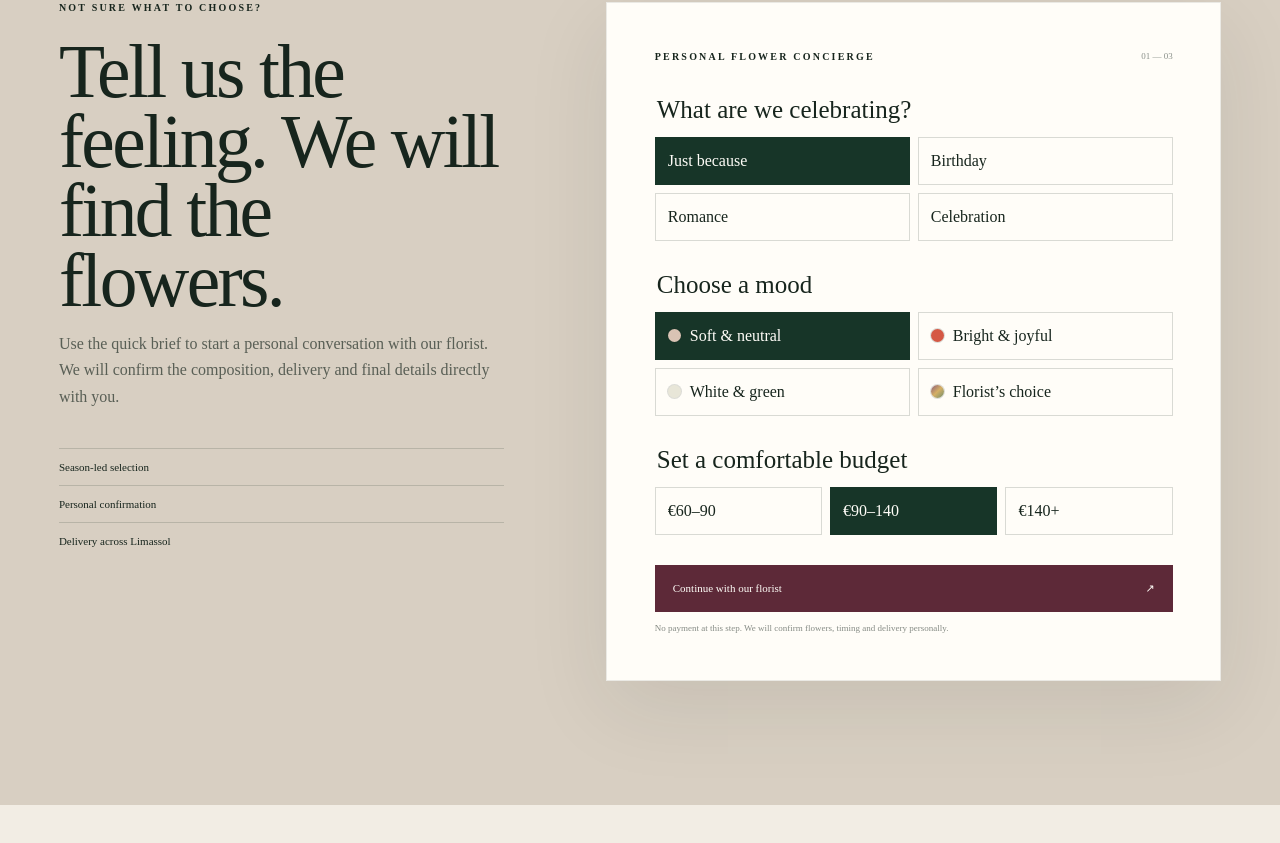
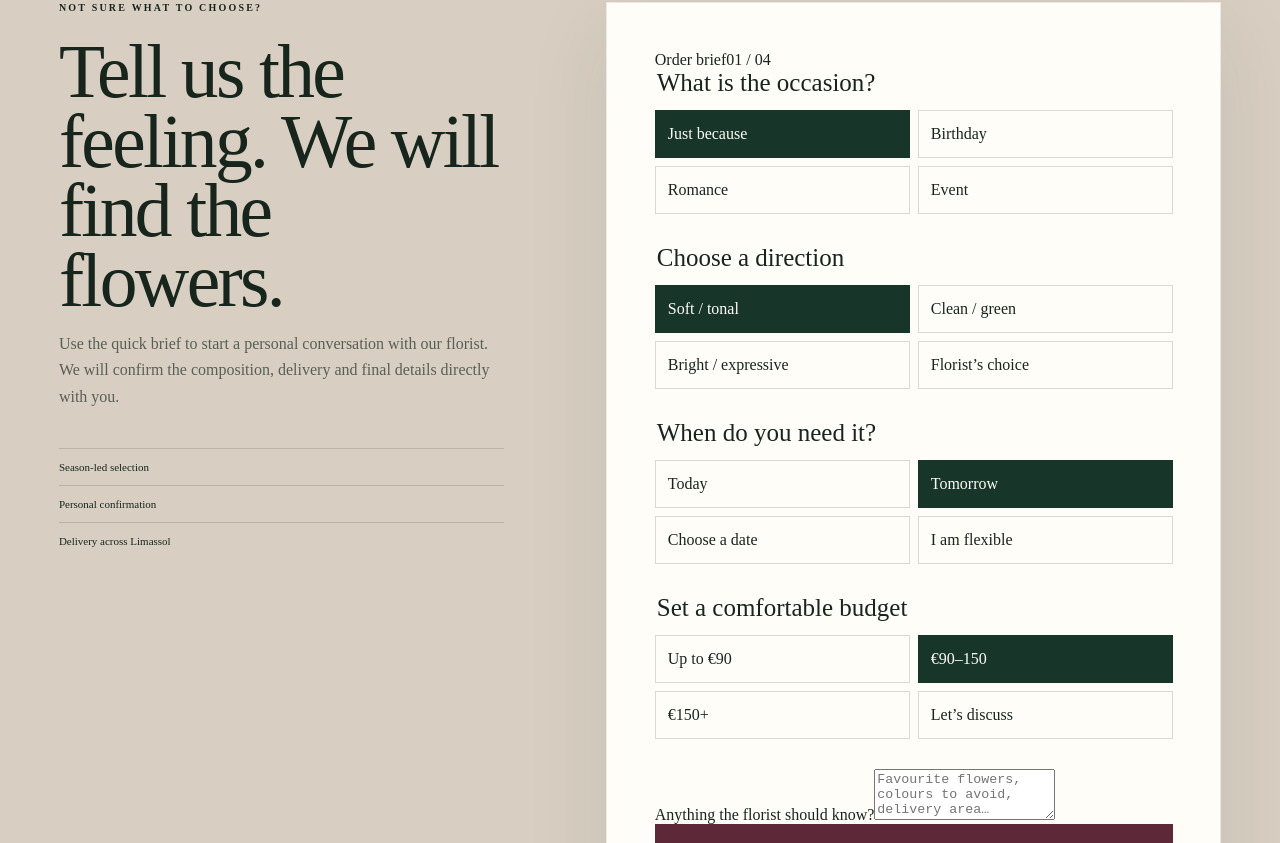
Before and after one commit to richmanstudio/Duoniq-BeBloomy-Website, a Next.js app: page / in a window 1280 px wide. Shown: the part 5157-6000 px from the top of the page. Built offline with nearby package versions, Linux system fonts and the light colour scheme.

Commit message:
redesign: improve Telegram order concierge

```diff
--- a/components/Concierge.tsx
+++ b/components/Concierge.tsx
@@ -2,72 +2,92 @@
 
 import { useMemo, useState } from "react";
 
-const occasions = ["Just because", "Birthday", "Romance", "Celebration"];
-const palettes = ["Soft & neutral", "Bright & joyful", "White & green", "Florist’s choice"];
-const budgets = ["€60–90", "€90–140", "€140+"];
+const occasions = ["Just because", "Birthday", "Romance", "Event"];
+const directions = ["Soft / tonal", "Clean / green", "Bright / expressive", "Florist’s choice"];
+const timings = ["Today", "Tomorrow", "Choose a date", "I am flexible"];
+const budgets = ["Up to €90", "€90–150", "€150+", "Let’s discuss"];
 
 export function Concierge() {
   const [occasion, setOccasion] = useState(occasions[0]);
-  const [palette, setPalette] = useState(palettes[0]);
+  const [direction, setDirection] = useState(directions[0]);
+  const [timing, setTiming] = useState(timings[1]);
   const [budget, setBudget] = useState(budgets[1]);
+  const [note, setNote] = useState("");
 
   const telegramUrl = useMemo(() => {
     const message = [
-      "Hello BeBloomy! I would like help creating a floral order.",
+      "Hello BeBloomy! I would like help with a flower order.",
+      "",
       `Occasion: ${occasion}`,
-      `Palette: ${palette}`,
+      `Direction: ${direction}`,
+      `Timing: ${timing}`,
       `Budget: ${budget}`,
-      "Please contact me to confirm availability and delivery details.",
-    ].join("\n");
+      note.trim() ? `Note: ${note.trim()}` : "",
+      "",
+      "Please contact me to confirm availability, composition and delivery details.",
+    ].filter(Boolean).join("\n");
 
     return `https://t.me/BeBloomyCY?text=${encodeURIComponent(message)}`;
-  }, [occasion, palette, budget]);
+  }, [occasion, direction, timing, budget, note]);
 
   return (
     <div className="concierge-card">
-      <div className="concierge-head">
-        <p className="eyebrow">Personal flower concierge</p>
-        <span>01 — 03</span>
+      <div className="concierge-card-head">
+        <span>Order brief</span>
+        <span>01 / 04</span>
       </div>
 
-      <fieldset>
-        <legend>What are we celebrating?</legend>
-        <div className="choice-grid">
-          {occasions.map((item) => (
-            <button key={item} className={occasion === item ? "selected" : ""} type="button" onClick={() => setOccasion(item)}>
-              {item}
-            </button>
-          ))}
-        </div>
-      </fieldset>
+      <ChoiceGroup title="What is the occasion?" items={occasions} value={occasion} onChange={setOccasion} />
+      <ChoiceGroup title="Choose a direction" items={directions} value={direction} onChange={setDirection} />
+      <ChoiceGroup title="When do you need it?" items={timings} value={timing} onChange={setTiming} />
+      <ChoiceGroup title="Set a comfortable budget" items={budgets} value={budget} onChange={setBudget} />
 
-      <fieldset>
-        <legend>Choose a mood</legend>
-        <div className="choice-grid palette-grid">
-          {palettes.map((item, index) => (
-            <button key={item} className={palette === item ? "selected" : ""} type="button" onClick={() => setPalette(item)}>
-              <i className={`palette-dot palette-${index + 1}`} />
-              {item}
-            </button>
-          ))}
-        </div>
-      </fieldset>
-
-      <fieldset>
-        <legend>Set a comfortable budget</legend>
-        <div className="budget-grid">
-          {budgets.map((item) => (
-            <button key={item} className={budget === item ? "selected" : ""} type="button" onClick={() => setBudget(item)}>
-              {item}
-            </button>
-          ))}
-        </div>
-      </fieldset>
+      <label className="note-field">
+        <span>Anything the florist should know?</span>
+        <textarea
+          value={note}
+          onChange={(event) => setNote(event.target.value)}
+          placeholder="Favourite flowers, colours to avoid, delivery area…"
+          rows={3}
+        />
+      </label>
 
       <a className="concierge-submit" href={telegramUrl} target="_blank" rel="noreferrer">
-        Continue with our florist <span>↗</span>
+        Open Telegram with this brief <span>↗</span>
       </a>
-      <p className="concierge-note">No payment at this step. We will confirm flowers, timing and delivery personally.</p>
+      <p className="concierge-note">Review the message before sending. Final flowers and pricing are confirmed by the florist.</p>
     </div>
   );
 }
+
+function ChoiceGroup({
+  title,
+  items,
+  value,
+  onChange,
+}: {
+  title: string;
+  items: string[];
+  value: string;
+  onChange: (value: string) => void;
+}) {
+  return (
+    <fieldset>
+      <legend>{title}</legend>
+      <div className="choice-grid">
+        {items.map((item) => (
+          <button
+            key={item}
+            type="button"
+            className={value === item ? "selected" : ""}
+            aria-pressed={value === item}
+            onClick={() => onChange(item)}
+          >
+            <span className="choice-indicator" aria-hidden="true" />
+            {item}
+          </button>
+        ))}
+      </div>
+    </fieldset>
+  );
+}
```
